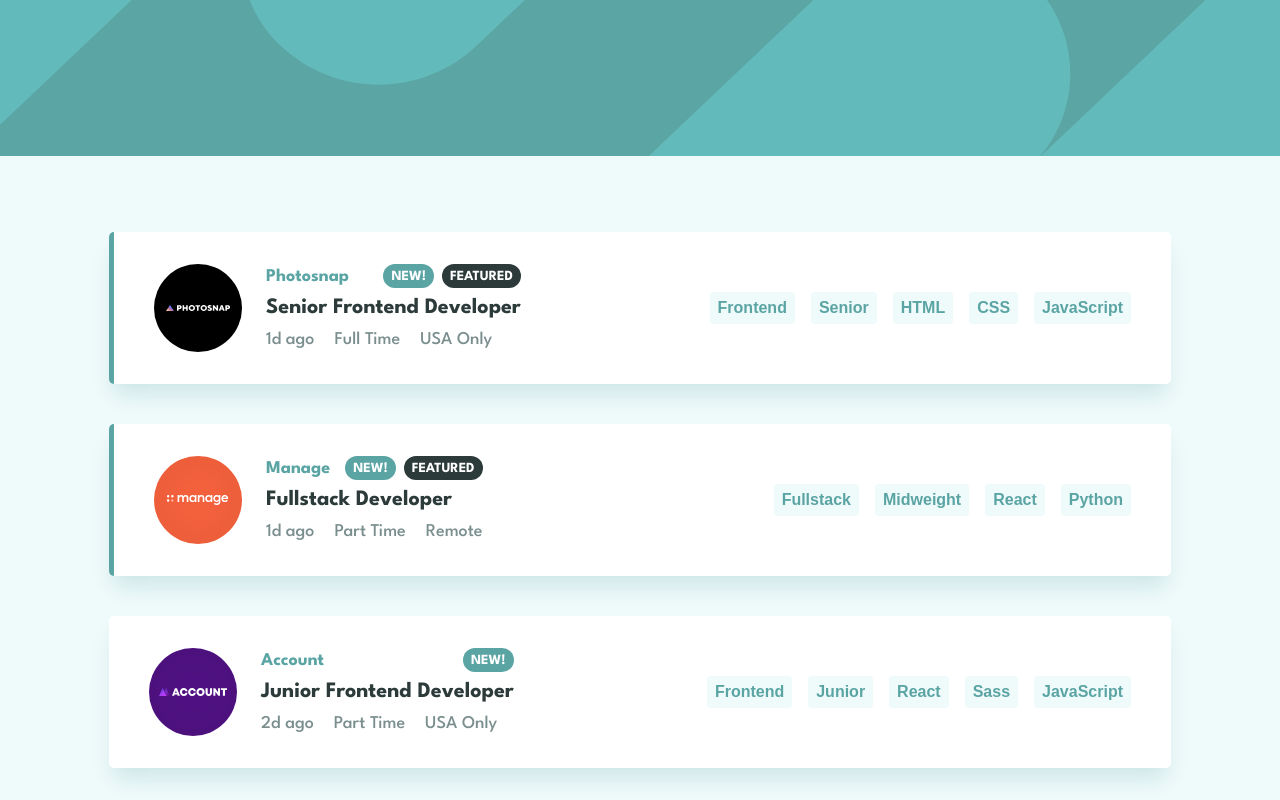
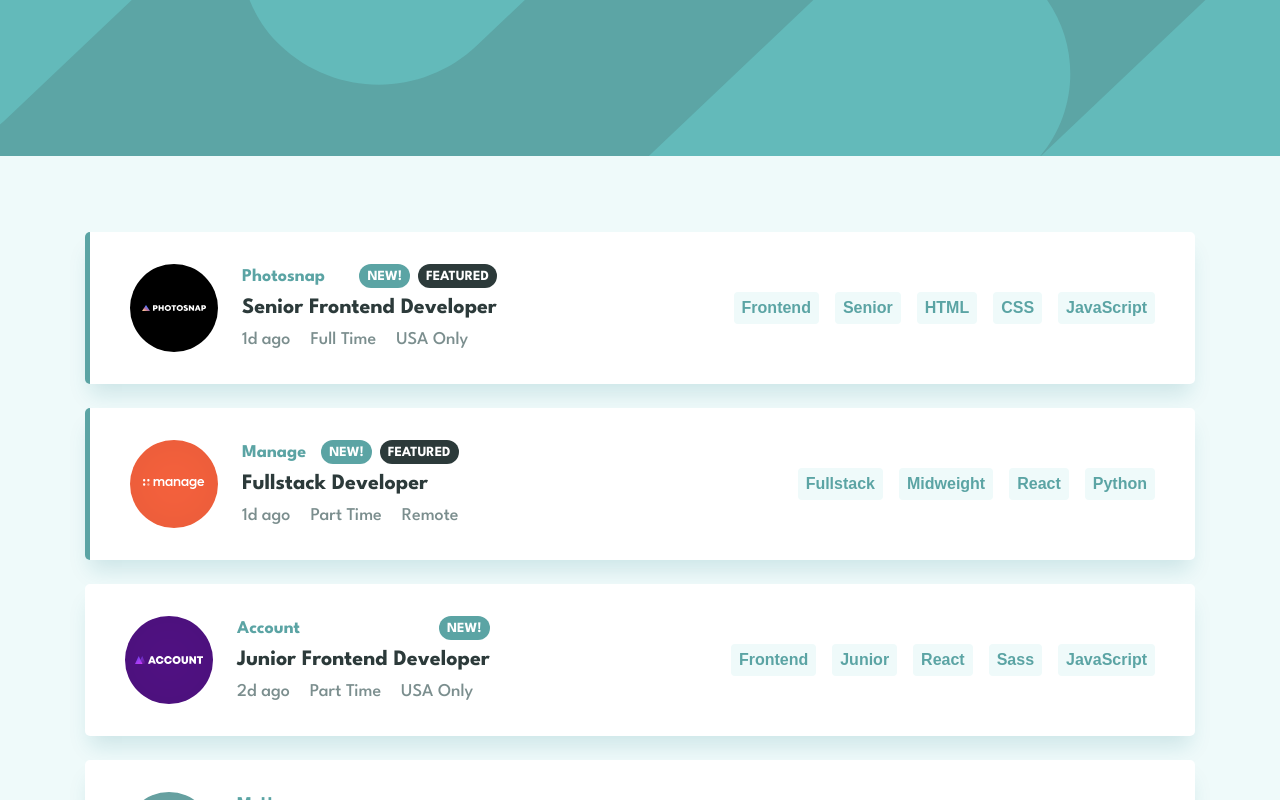
Before and after one commit to ironest/job-listings-with-filtering, a Vue app: page / in a window 1280 px wide. Shown: the top 800 px of the page. Built offline with nearby package versions, Linux system fonts and the light colour scheme.

Commit message:
Fixed spacing as per Figma design

```diff
--- a/src/App.vue
+++ b/src/App.vue
@@ -29,7 +29,11 @@ header {
 
 main {
   max-width: 1110px;
-  margin: 0 auto 32px;
-  padding: 0 24px 34px;
+  margin: 0 auto 34px;
+  padding: 0 24px;
+
+  @media only screen and (min-width: 1024px) {
+    padding: 0;
+  }
 }
 </style>
--- a/src/components/card-list.vue
+++ b/src/components/card-list.vue
@@ -61,6 +61,7 @@ const filteredJobs = computed((): Job[] => {
 
   @media only screen and (min-width: 1024px) {
     margin-top: 76px;
+    gap: 24px;
   }
 }
 </style>
```
